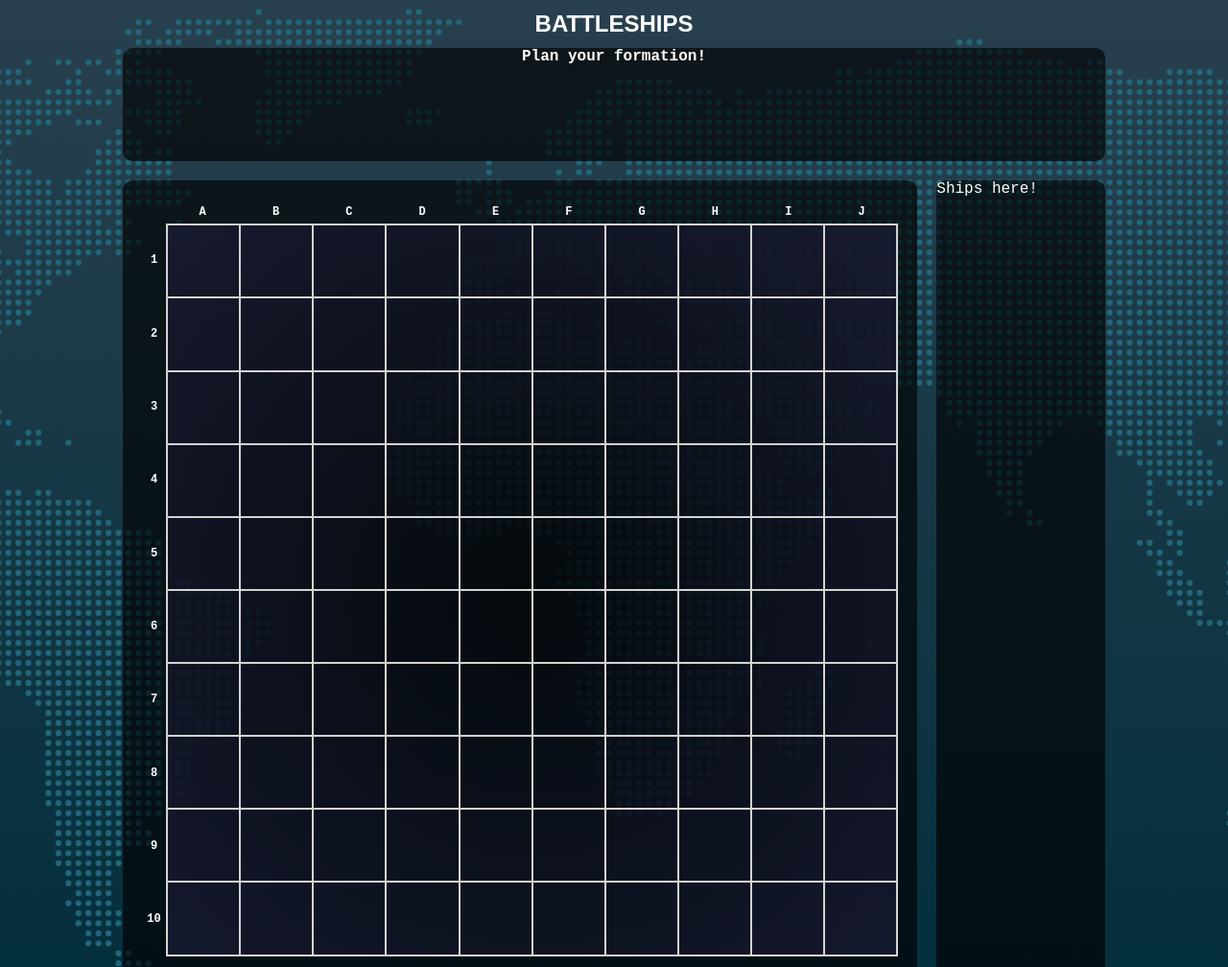
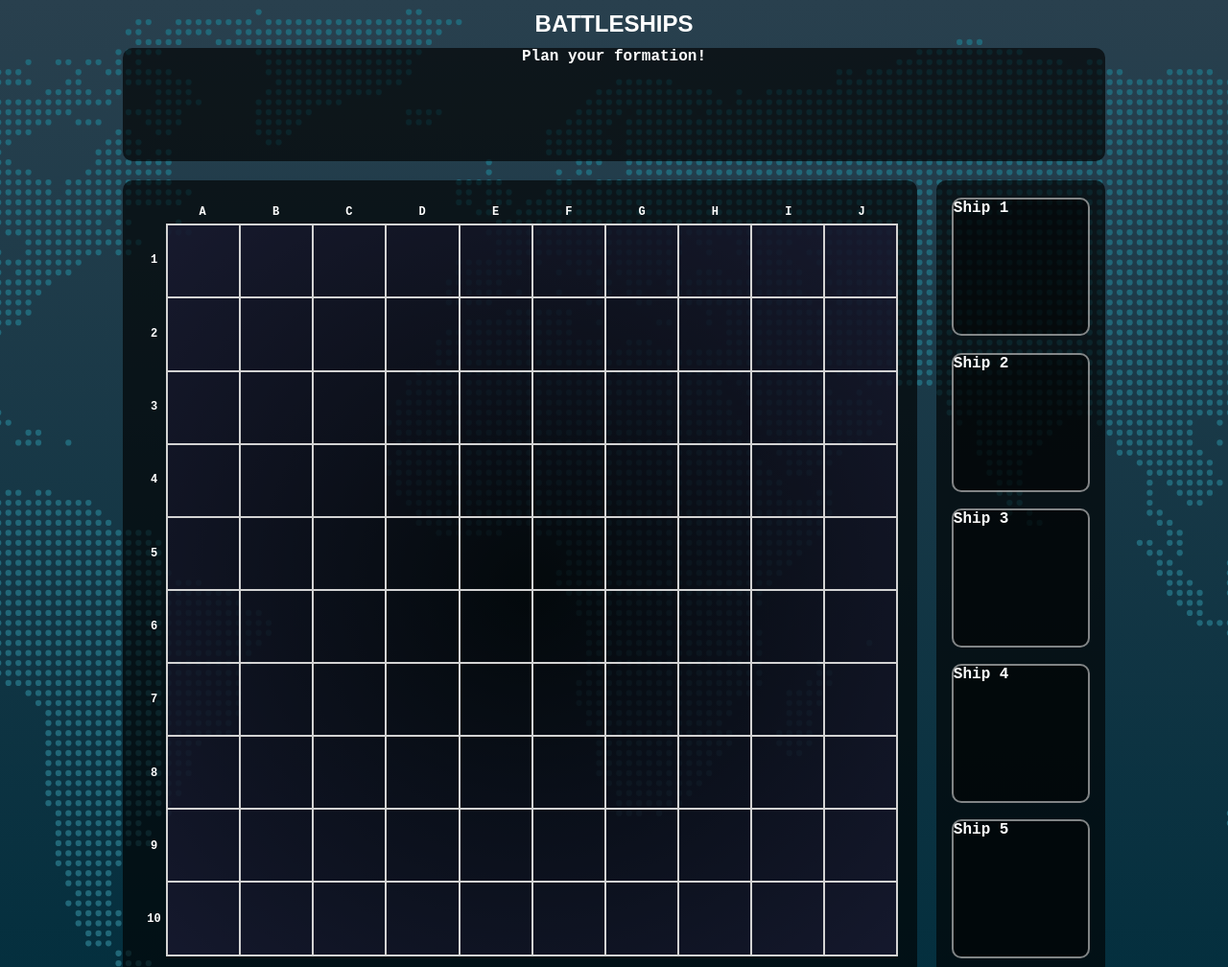
Before and after one commit to ryanmillard/battleship, a website with bundled scripts: page src/index.html in a window 1280 px wide. Shown: the top 1008 px of the page at 96% size. Built offline with nearby package versions, Linux system fonts and the light colour scheme.

Commit message:
Draggables ship containers

```diff
--- a/src/index.html
+++ b/src/index.html
@@ -15,7 +15,11 @@
         <div class="planning-title">Plan your formation!</div>
         <div class="planning-grid"></div>
         <div class="draggables-container">
-          Ships here!
+          <div class="draggable-ship">Ship 1</div>
+          <div class="draggable-ship">Ship 2</div>
+          <div class="draggable-ship">Ship 3</div>
+          <div class="draggable-ship">Ship 4</div>
+          <div class="draggable-ship">Ship 5</div>
         </div>
       </div>
     </div>
--- a/src/sass/style.scss
+++ b/src/sass/style.scss
@@ -75,9 +75,24 @@ main {
 .draggables-container {
   border-radius: 10px;
   color: white;
+  font-weight: bold;
   font-family: monospace;
   font-size: 1rem;
   grid-area: sidebar;
   height: 100%;
   background-color: rgba(0,0,0,0.65);
+
+  display: flex;
+  flex-direction: column;
+  align-items: center;
+  justify-content: space-evenly;
+  flex-wrap: wrap;
 }
+
+.draggable-ship {
+  width: 80%;
+  aspect-ratio: 1;
+  background-color: rgba(0,0,0,0.5);
+  border: 2px solid rgba(255,255,255,0.5);
+  border-radius: 10px;
+}
```
